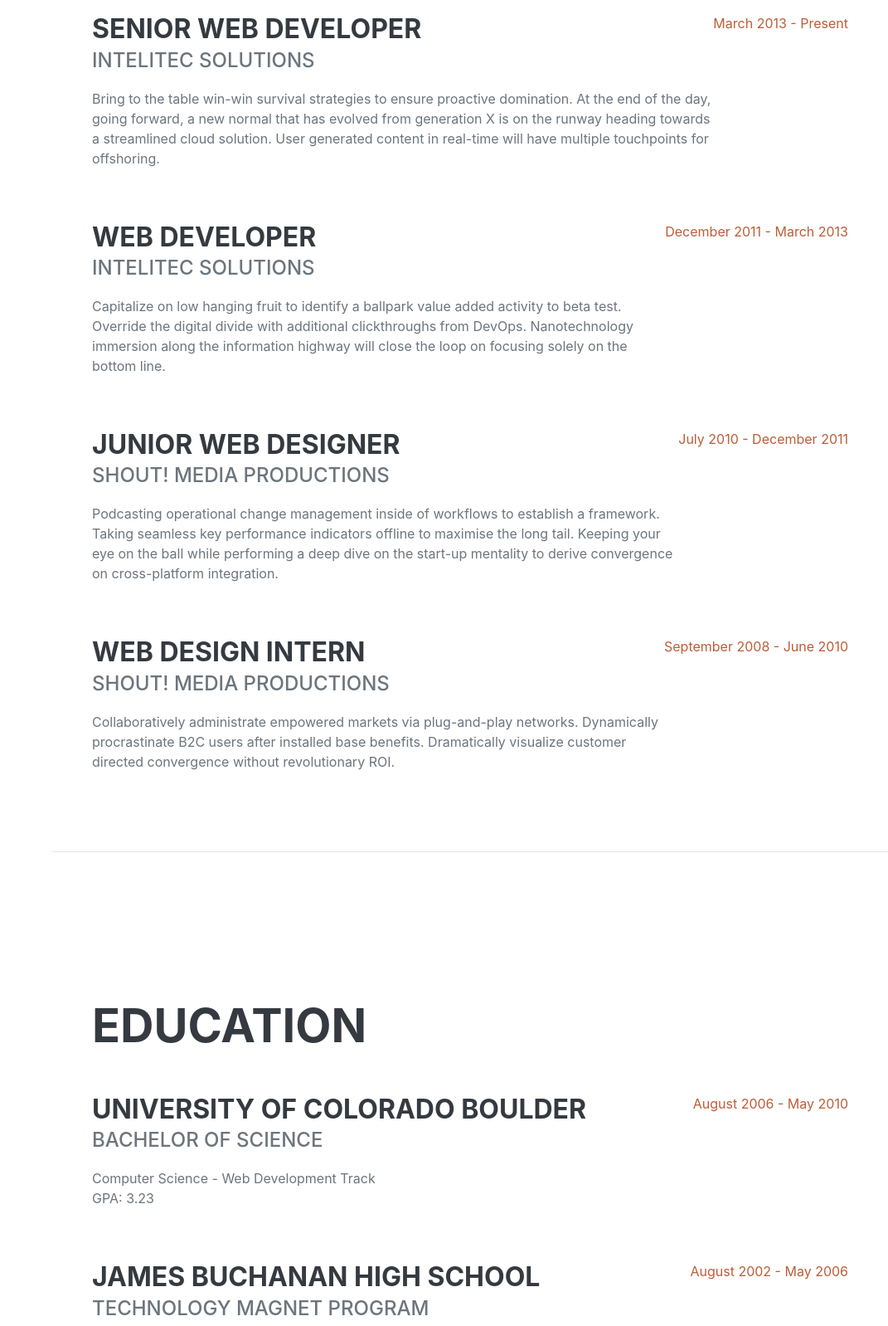
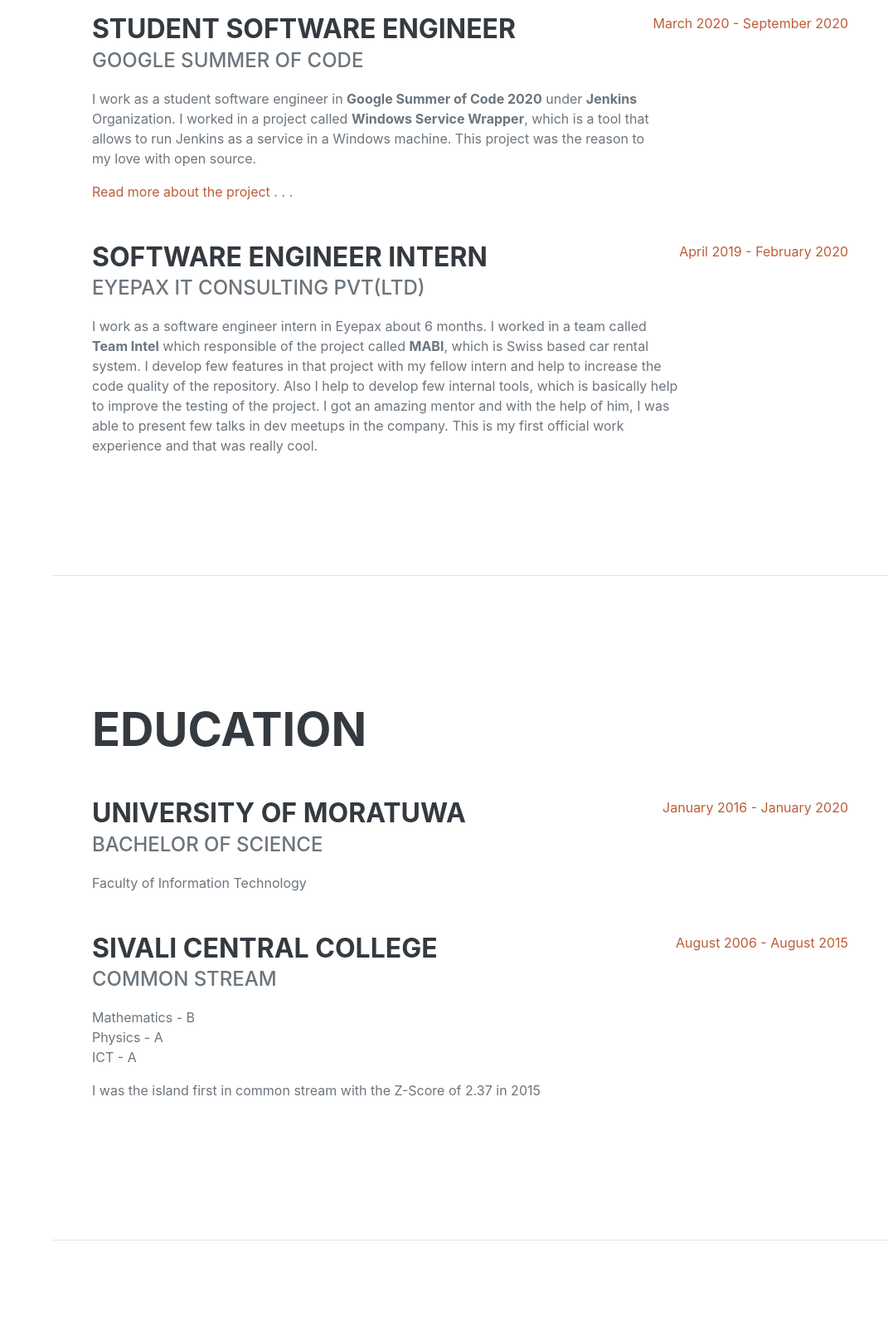
Before and after one commit to buddhikac96/buddhikac96.github.io, a plain HTML site: page index.html in a window 1280 px wide. Shown: the part 980-2578 px from the top of the page at 83% size, without its empty margins (209-1280 px from the left). Drawn offline with nearby package versions, Linux system fonts and the light colour scheme; a web font is replaced by a local one.

Commit message:
Add experience and educatino

```diff
--- a/index.html
+++ b/index.html
@@ -47,7 +47,11 @@
                         Ratnapura - Sri Lanka · +94 71 176 5356 ·
                         <a href="mailto:name@email.com">vmbckscc456@email.com</a>
                     </div>
-                    <p class="lead mb-5">I am experienced in leveraging agile frameworks to provide a robust synopsis for high level overviews. Iterative approaches to corporate strategy foster collaborative thinking to further the overall value proposition.</p>
+                    <p class="lead mb-5">
+                        I am a student software developer with the ability to adapt to any technology stack.
+                        I am good at work under pressure and excited to learn new technologies.
+                        I always like to deliver on time and agile in any condition.
+                        Open-minded and being love with open source contributing.</p>
                     <div class="social-icons">
                         <a class="social-icon" href="https://www.linkedin.com/in/buddhikac96/"><i class="fab fa-linkedin-in"></i></a>
                         <a class="social-icon" href="https://github.com/buddhikac96"><i class="fab fa-github"></i></a>
@@ -63,35 +67,38 @@
                     <h2 class="mb-5">Experience</h2>
                     <div class="d-flex flex-column flex-md-row justify-content-between mb-5">
                         <div class="flex-grow-1">
-                            <h3 class="mb-0">Senior Web Developer</h3>
-                            <div class="subheading mb-3">Intelitec Solutions</div>
-                            <p>Bring to the table win-win survival strategies to ensure proactive domination. At the end of the day, going forward, a new normal that has evolved from generation X is on the runway heading towards a streamlined cloud solution. User generated content in real-time will have multiple touchpoints for offshoring.</p>
+                            <h3 class="mb-0">Student Software Engineer</h3>
+                            <div class="subheading mb-3">Google Summer of Code</div>
+                            <p>
+                                I work as a student software engineer in <b>Google Summer of Code 2020</b>
+                                under <b>Jenkins</b> Organization.
+                                I worked in a project called <b>Windows Service Wrapper</b>, which is a tool that allows to run
+                                Jenkins as a service in a Windows machine.
+
+                                This project was the reason to my love with open source.
+                            </p>
+                            <a href="https://www.jenkins.io/projects/gsoc/2020/projects/winsw-yaml-configs/" target="_blank">
+                                Read more about the project . . .
+                            </a>
                         </div>
-                        <div class="flex-shrink-0"><span class="text-primary">March 2013 - Present</span></div>
+                        <div class="flex-shrink-0"><span class="text-primary">March 2020 - September 2020</span></div>
                     </div>
                     <div class="d-flex flex-column flex-md-row justify-content-between mb-5">
                         <div class="flex-grow-1">
-                            <h3 class="mb-0">Web Developer</h3>
-                            <div class="subheading mb-3">Intelitec Solutions</div>
-                            <p>Capitalize on low hanging fruit to identify a ballpark value added activity to beta test. Override the digital divide with additional clickthroughs from DevOps. Nanotechnology immersion along the information highway will close the loop on focusing solely on the bottom line.</p>
+                            <h3 class="mb-0">Software Engineer Intern</h3>
+                            <div class="subheading mb-3">Eyepax IT Consulting Pvt(Ltd)</div>
+                            <p>
+                                I work as a software engineer intern in Eyepax about 6 months.
+                                I worked in a team called <b>Team Intel</b> which responsible of the project called <b>MABI</b>,
+                                which is Swiss based car rental system.
+                                I develop few features in that project with my fellow intern and help to increase the code quality of the
+                                repository.
+                                Also I help to develop few internal tools, which is basically help to improve the testing of the project.
+                                I got an amazing mentor and with the help of him, I was able to present few talks in dev meetups in the company.
+                                This is my first official work experience and that was really cool.
+                            </p>
                         </div>
-                        <div class="flex-shrink-0"><span class="text-primary">December 2011 - March 2013</span></div>
-                    </div>
-                    <div class="d-flex flex-column flex-md-row justify-content-between mb-5">
-                        <div class="flex-grow-1">
-                            <h3 class="mb-0">Junior Web Designer</h3>
-                            <div class="subheading mb-3">Shout! Media Productions</div>
-                            <p>Podcasting operational change management inside of workflows to establish a framework. Taking seamless key performance indicators offline to maximise the long tail. Keeping your eye on the ball while performing a deep dive on the start-up mentality to derive convergence on cross-platform integration.</p>
-                        </div>
-                        <div class="flex-shrink-0"><span class="text-primary">July 2010 - December 2011</span></div>
-                    </div>
-                    <div class="d-flex flex-column flex-md-row justify-content-between">
-                        <div class="flex-grow-1">
-                            <h3 class="mb-0">Web Design Intern</h3>
-                            <div class="subheading mb-3">Shout! Media Productions</div>
-                            <p>Collaboratively administrate empowered markets via plug-and-play networks. Dynamically procrastinate B2C users after installed base benefits. Dramatically visualize customer directed convergence without revolutionary ROI.</p>
-                        </div>
-                        <div class="flex-shrink-0"><span class="text-primary">September 2008 - June 2010</span></div>
+                        <div class="flex-shrink-0"><span class="text-primary">April 2019 - February 2020</span></div>
                     </div>
                 </div>
             </section>
@@ -102,20 +109,24 @@
                     <h2 class="mb-5">Education</h2>
                     <div class="d-flex flex-column flex-md-row justify-content-between mb-5">
                         <div class="flex-grow-1">
-                            <h3 class="mb-0">University of Colorado Boulder</h3>
+                            <h3 class="mb-0">University of Moratuwa</h3>
                             <div class="subheading mb-3">Bachelor of Science</div>
-                            <div>Computer Science - Web Development Track</div>
-                            <p>GPA: 3.23</p>
+                            <div>Faculty of Information Technology</div>
                         </div>
-                        <div class="flex-shrink-0"><span class="text-primary">August 2006 - May 2010</span></div>
+                        <div class="flex-shrink-0"><span class="text-primary">January 2016 - January 2020</span></div>
                     </div>
                     <div class="d-flex flex-column flex-md-row justify-content-between">
                         <div class="flex-grow-1">
-                            <h3 class="mb-0">James Buchanan High School</h3>
-                            <div class="subheading mb-3">Technology Magnet Program</div>
-                            <p>GPA: 3.56</p>
+                            <h3 class="mb-0">Sivali Central College</h3>
+                            <div class="subheading mb-3">Common Stream</div>
+                            <p>
+                            Mathematics - B <br>
+                            Physics - A <br>
+                            ICT - A <br>
+                            </p>
+                            <p>I was the island first in common stream with the Z-Score of 2.37 in 2015</p>
                         </div>
-                        <div class="flex-shrink-0"><span class="text-primary">August 2002 - May 2006</span></div>
+                        <div class="flex-shrink-0"><span class="text-primary">August 2006 - August 2015</span></div>
                     </div>
                 </div>
             </section>
@@ -126,7 +137,7 @@
                     <h2 class="mb-5">Skills</h2>
                     <div class="subheading mb-3">Programming Languages & Tools</div>
                     <ul class="list-inline dev-icons">
-                        <li class="list-inline-item"><i class="fab fa-html5"></i></li>
+                        <li class="list-inline-item"><i class="fab fa-c#"></i></li>
                         <li class="list-inline-item"><i class="fab fa-css3-alt"></i></li>
                         <li class="list-inline-item"><i class="fab fa-js-square"></i></li>
                         <li class="list-inline-item"><i class="fab fa-angular"></i></li>
```
